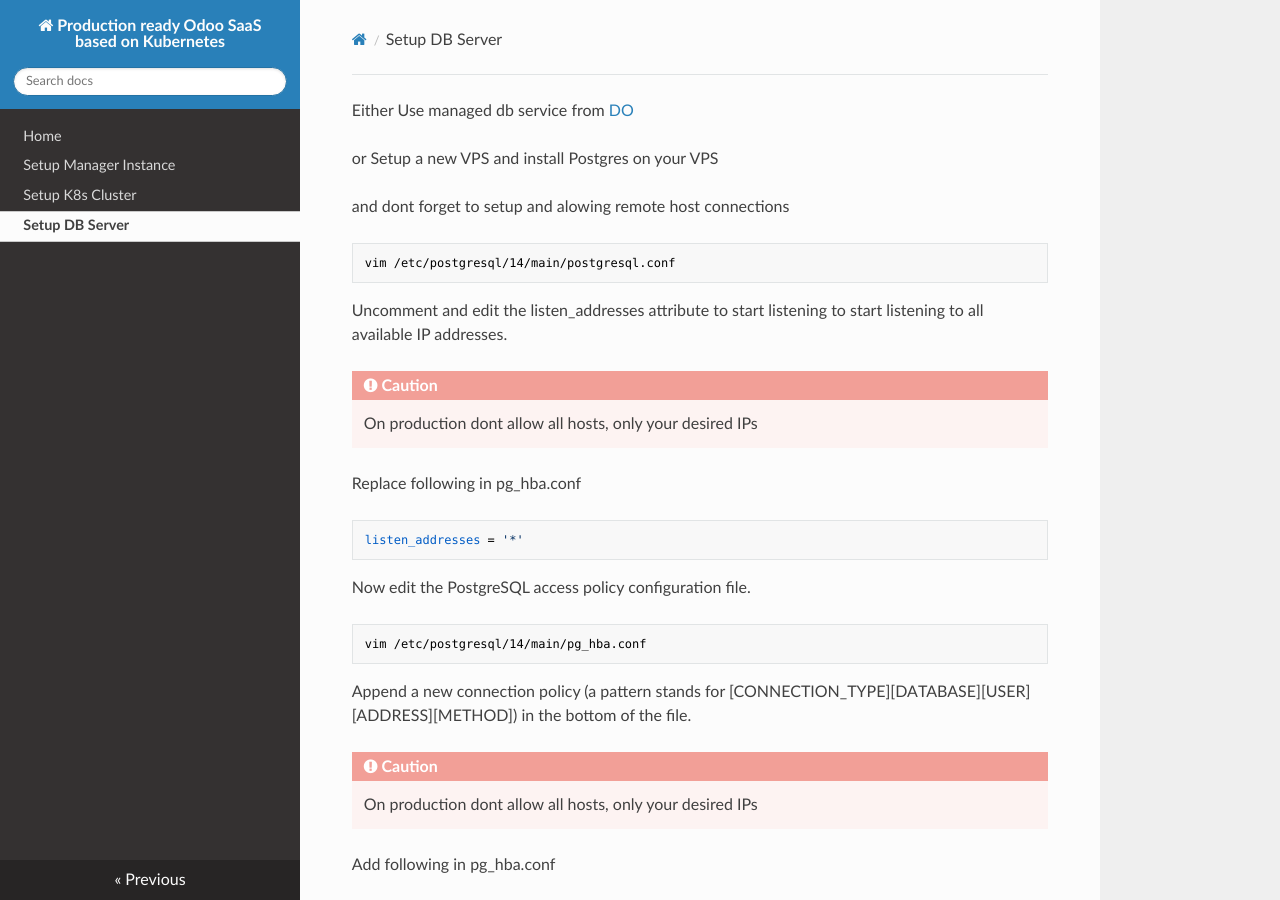
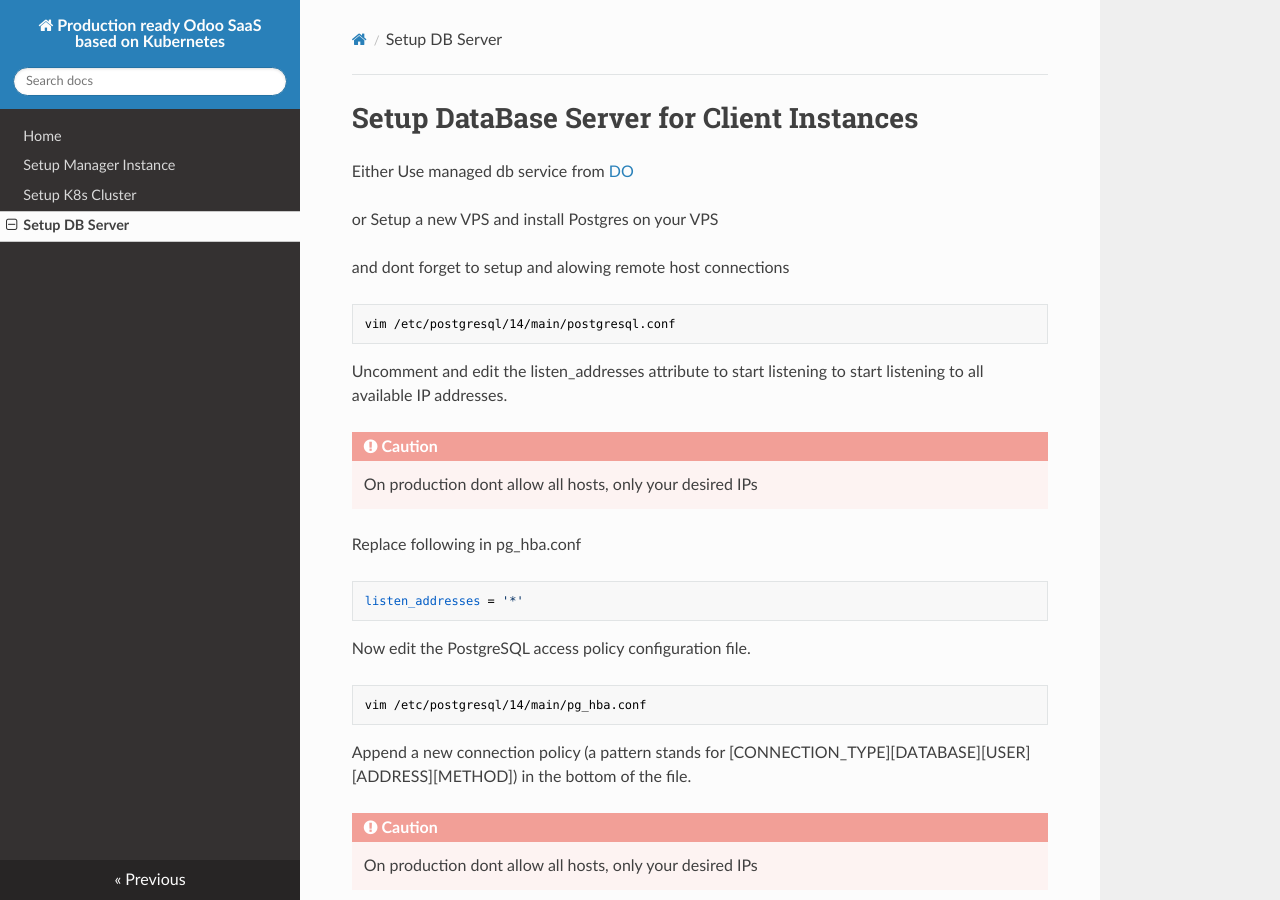
Before and after one commit to herawais/odoo-saas-kubernetes, an MkDocs documentation site: the page built from docs/db_server.md, in a window 1280 px wide and 900 px high. Built offline with MkDocs 1.6.1, drawn with Linux system fonts in a browser that asks for light colours; nearby versions of some CDN libraries.

Commit message:
[MOD] DB Server Docs

```diff
--- a/docs/db_server.md
+++ b/docs/db_server.md
@@ -1,3 +1,5 @@
+# Setup DataBase Server for Client Instances
+
 Either Use managed db service from [DO](https://www.digitalocean.com/products/managed-databases-postgresql)
 
 
```
